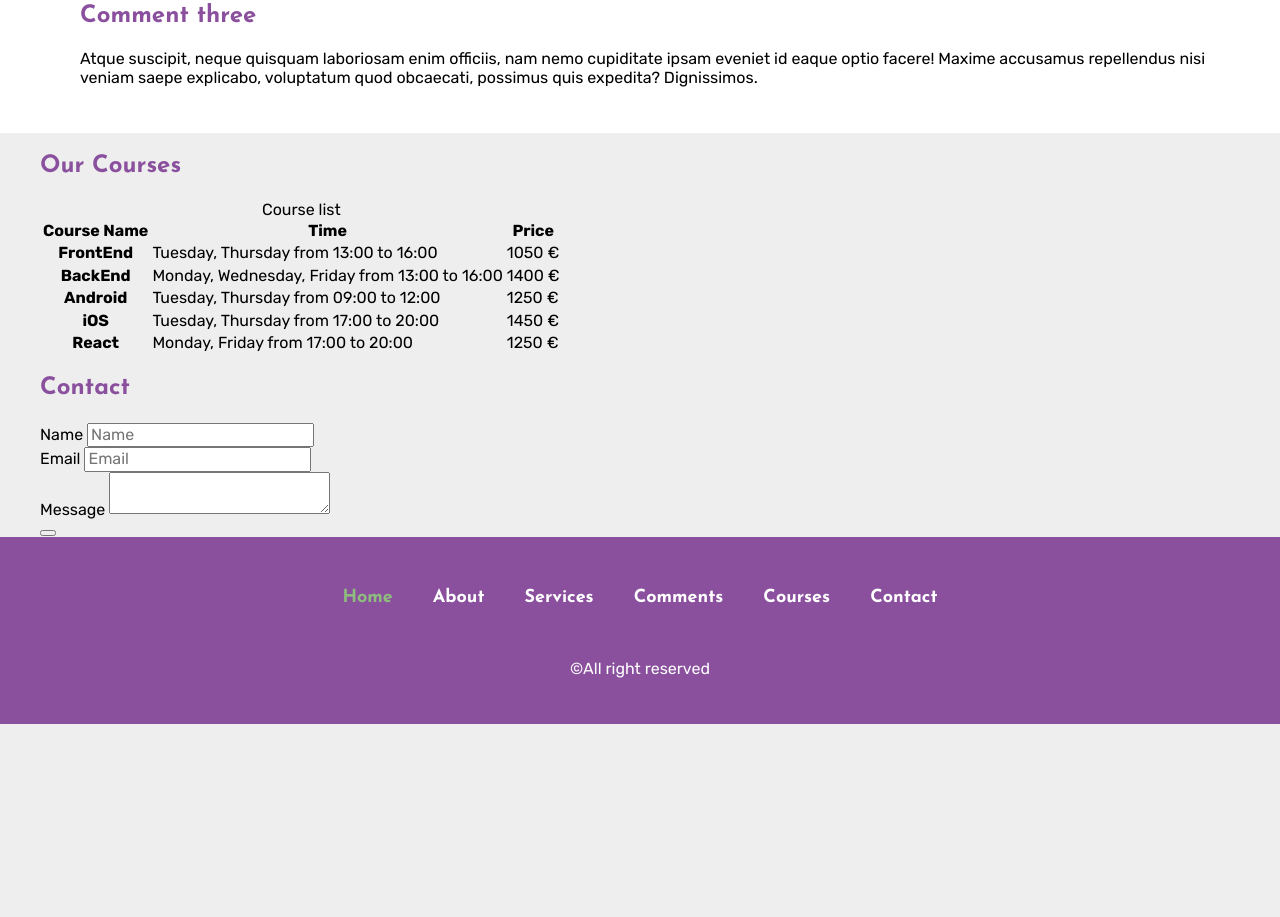
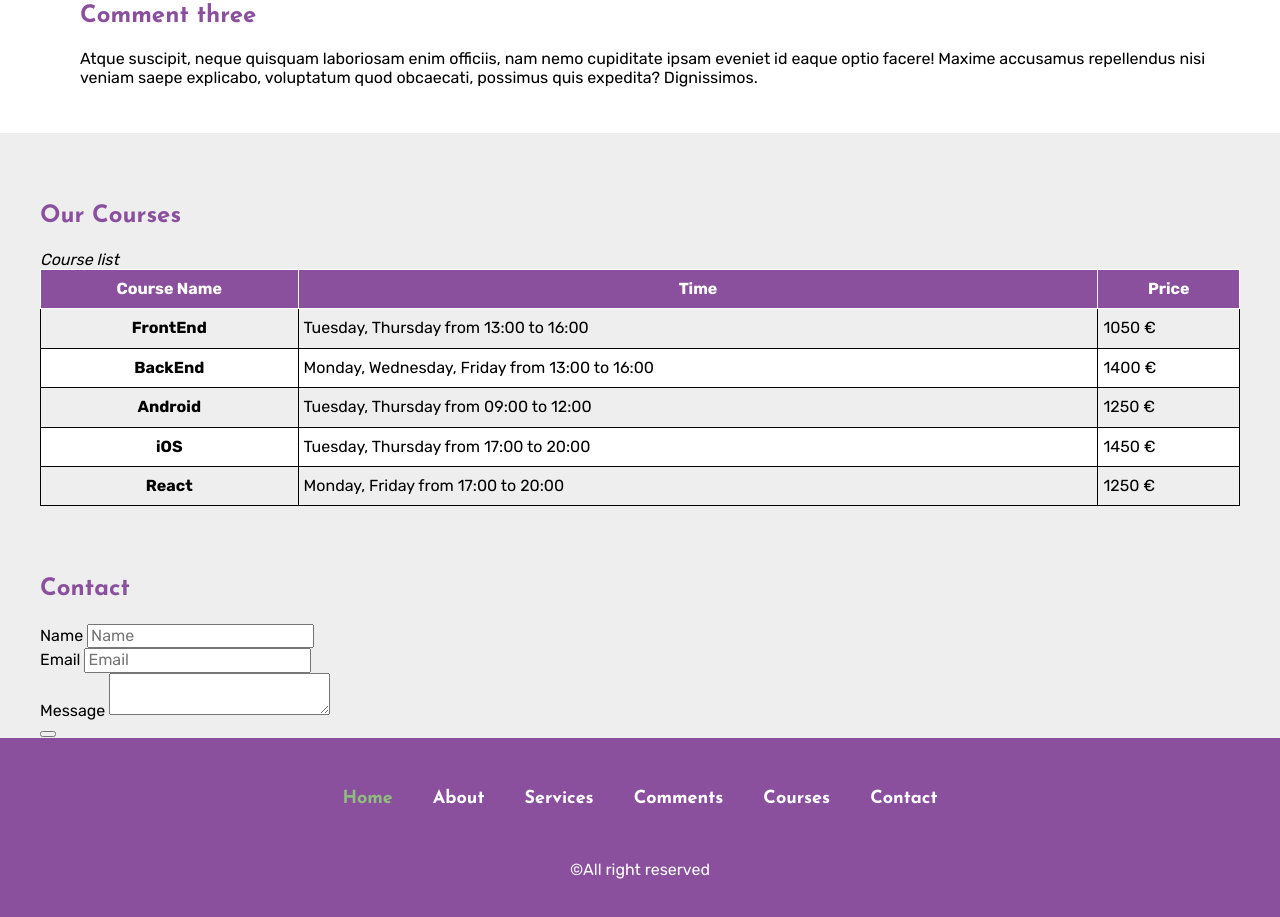
Before and after one commit to forntendCubes/learninngSass, a plain HTML site: page public_html/index.html in a window 1280 px wide. Shown: the part 1539-2456 px from the top of the page. Before the commit the page ends 2263 px from the top, so only its background shows below. Drawn offline with nearby package versions, Linux system fonts and the light colour scheme; files that its build step writes are made by us from their sources.

Commit message:
course section done

```diff
--- a/nbproject/private/private.xml
+++ b/nbproject/private/private.xml
@@ -3,8 +3,12 @@
     <editor-bookmarks xmlns="http://www.netbeans.org/ns/editor-bookmarks/2" lastBookmarkId="0"/>
     <open-files xmlns="http://www.netbeans.org/ns/projectui-open-files/2">
         <group>
-            <file>file:/C:/Users/Korisnik/Desktop/workplace/learningSass/public_html/scss/theme.scss</file>
+            <file>file:/C:/Users/Korisnik/Desktop/workplace/learningSass/public_html/scss/partials/_components.scss</file>
+            <file>file:/C:/Users/Korisnik/Desktop/workplace/learningSass/public_html/scss/partials/_header.scss</file>
             <file>file:/C:/Users/Korisnik/Desktop/workplace/learningSass/public_html/index.html</file>
+            <file>file:/C:/Users/Korisnik/Desktop/workplace/learningSass/public_html/scss/partials/_service-section.scss</file>
+            <file>file:/C:/Users/Korisnik/Desktop/workplace/learningSass/public_html/scss/partials/_variables.scss</file>
+            <file>file:/C:/Users/Korisnik/Desktop/workplace/learningSass/public_html/scss/partials/_footer.scss</file>
         </group>
     </open-files>
 </project-private>
--- a/public_html/index.html
+++ b/public_html/index.html
@@ -135,7 +135,7 @@
             </div>
         </section>
 
-        <section id="courses">
+        <section id="courses" class="course-section">
             <div class="container">
                 <h2>Our Courses</h2>
                 <table>
--- a/public_html/scss/partials/_course-section.scss
+++ b/public_html/scss/partials/_course-section.scss
@@ -1,8 +1,47 @@
-/*
-Click nbfs://nbhost/SystemFileSystem/Templates/Licenses/license-default.txt to change this license
-Click nbfs://nbhost/SystemFileSystem/Templates/ClientSide/style.scss to edit this template
-*/
-/*
-    Created on : Sep 9, 2023, 7:50:11 PM
-    Author     : Korisnik
-*/
+
+$table-border: 1px solid $black;
+$table-head-bg: $purple;
+$thead-color: $white;
+$thead-border-color: 1px solid $white;
+
+$tbody-even-bg: $white;
+$tbody-hover-bg: darken($light-gray, 15%);
+
+.course-section{
+    padding: 50px 0;
+
+    table{
+        border: $table-border;
+        border-collapse: collapse;
+        width: 100%;
+        caption{
+            text-align: left;
+            font-style: italic;
+        }
+
+        th, td{
+            border: $table-border;
+            padding: 10px 5px;
+        }
+
+        thead{
+            background-color: $table-head-bg;
+            th{
+                color: $thead-color;
+                border: $thead-border-color;
+            }
+        }
+
+        tbody{
+            tr{
+                &:nth-of-type(even){
+                    background-color: $tbody-even-bg;
+                }
+                &:hover{
+                    background-color: $tbody-hover-bg;
+                }
+            }
+        }
+    }
+
+}
```
Also changed, not shown: public_html/css/theme.css, 1 other file.
